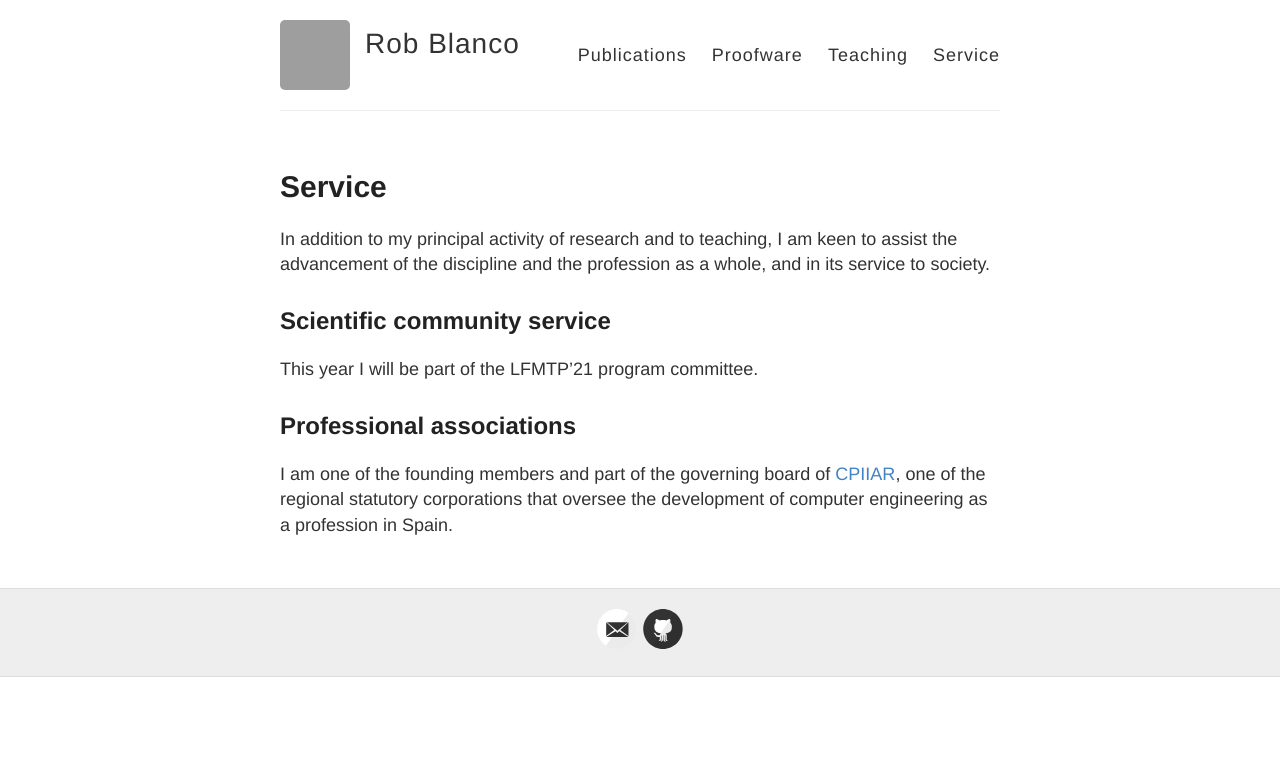
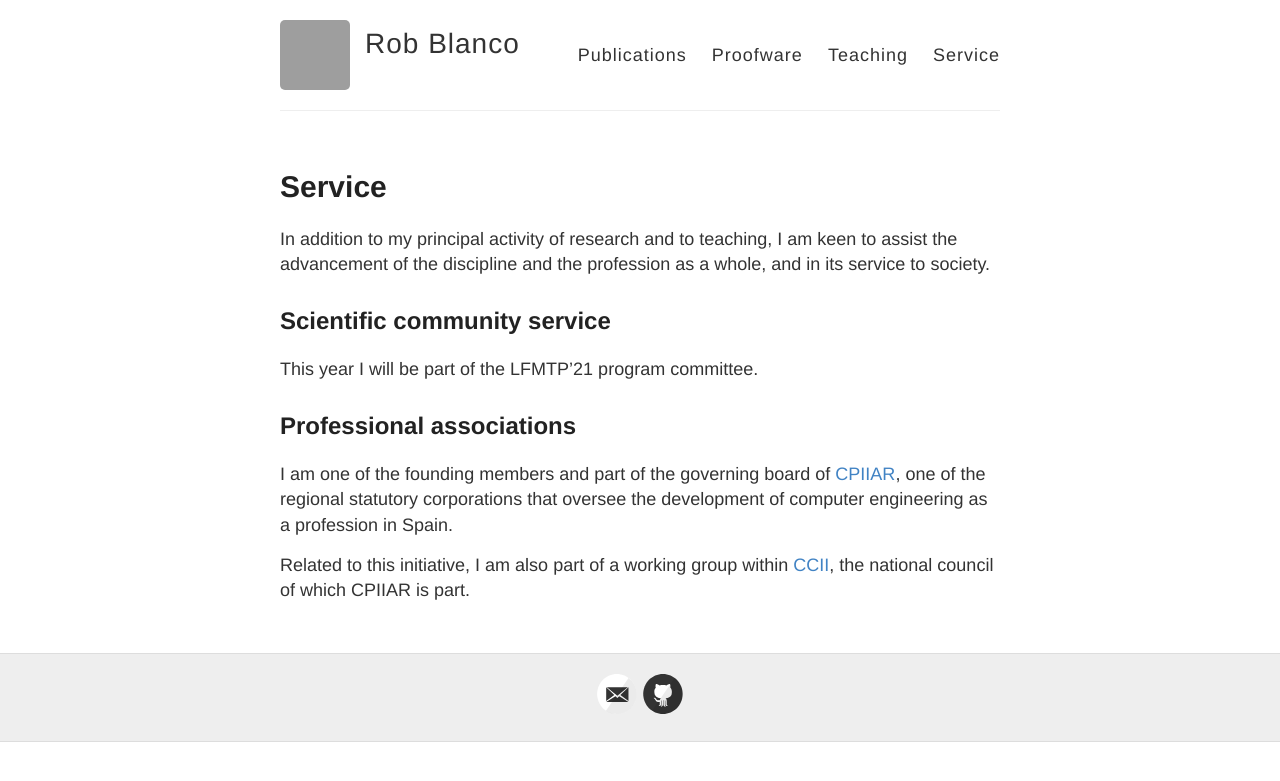
Before and after one commit to robblanco/robblanco.github.io, a Jekyll site: the page built from service.md, in a window 1280 px wide. Shown: the top 781 px of the page. Built offline with Jekyll 4.4.1, drawn with Linux system fonts in a browser that asks for light colours; grey boxes are pictures that could not be loaded.

Commit message:
Add reference to CCII

```diff
--- a/service.md
+++ b/service.md
@@ -17,3 +17,6 @@ This year I will be part of the LFMTP'21 program committee.
 I am one of the founding members and part of the governing board of
 [CPIIAR](https://cpiiaragon.es/), one of the regional statutory corporations
 that oversee the development of computer engineering as a profession in Spain.
+
+Related to this initiative, I am also part of a working group within
+[CCII](https://ccii.es/), the national council of which CPIIAR is part.
```
